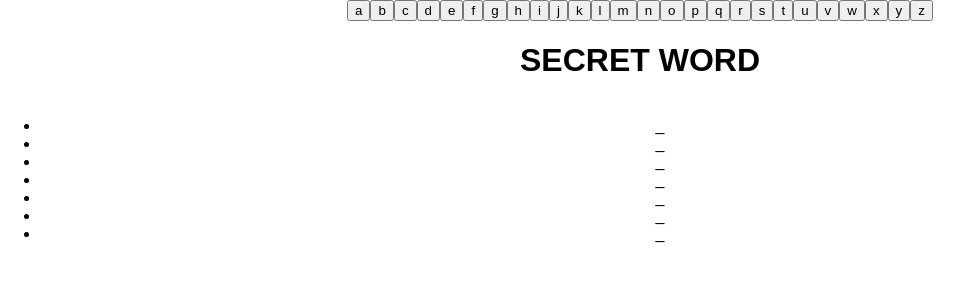
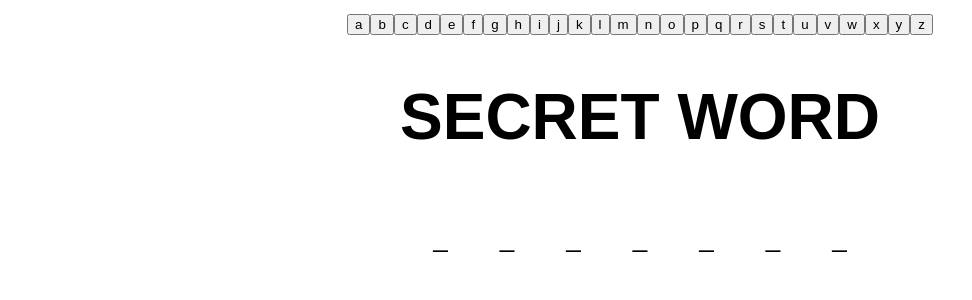
Before and after one commit to solismc/snowman, a React (Create React App) app: page / in a window 1280 px wide. Shown: the top 300 px of the page, without its empty margins (0-972 px from the left). Built offline with nearby package versions, Linux system fonts and the light colour scheme.

Commit message:
Fixed  CSS. Still need to work on the image

```diff
--- a/src/App.css
+++ b/src/App.css
@@ -1,5 +1,7 @@
 .App {
   text-align: center;
+  font-size: 26px;
+  font-size: 2em;
 }
 
 .App-logo {
@@ -28,9 +30,14 @@
   to { transform: rotate(360deg); }
 }
 
-.Snowman-board {
+.Snowman-board>div {
   display: flex;
-  flex-direction: column;
-  list-style-type: none;
+  justify-content: center;
+  list-style: none;
+  font-size: 26px;
+  margin: 0em;
+}
 
+.Snowman-board>div>li {
+  margin: 1em;
 }
--- a/src/App.js
+++ b/src/App.js
@@ -57,11 +57,11 @@ class App extends Component {
 
         <h1>SECRET WORD</h1>
         <section className="Snowman-board">
-          <ul>
+          <div>
             {this.state.displayLetters.map((letter, i) => {
               return <li key={i}>{letter}</li>;
             })}
-          </ul>
+          </div>
         </section>
       </div>
     );
```
